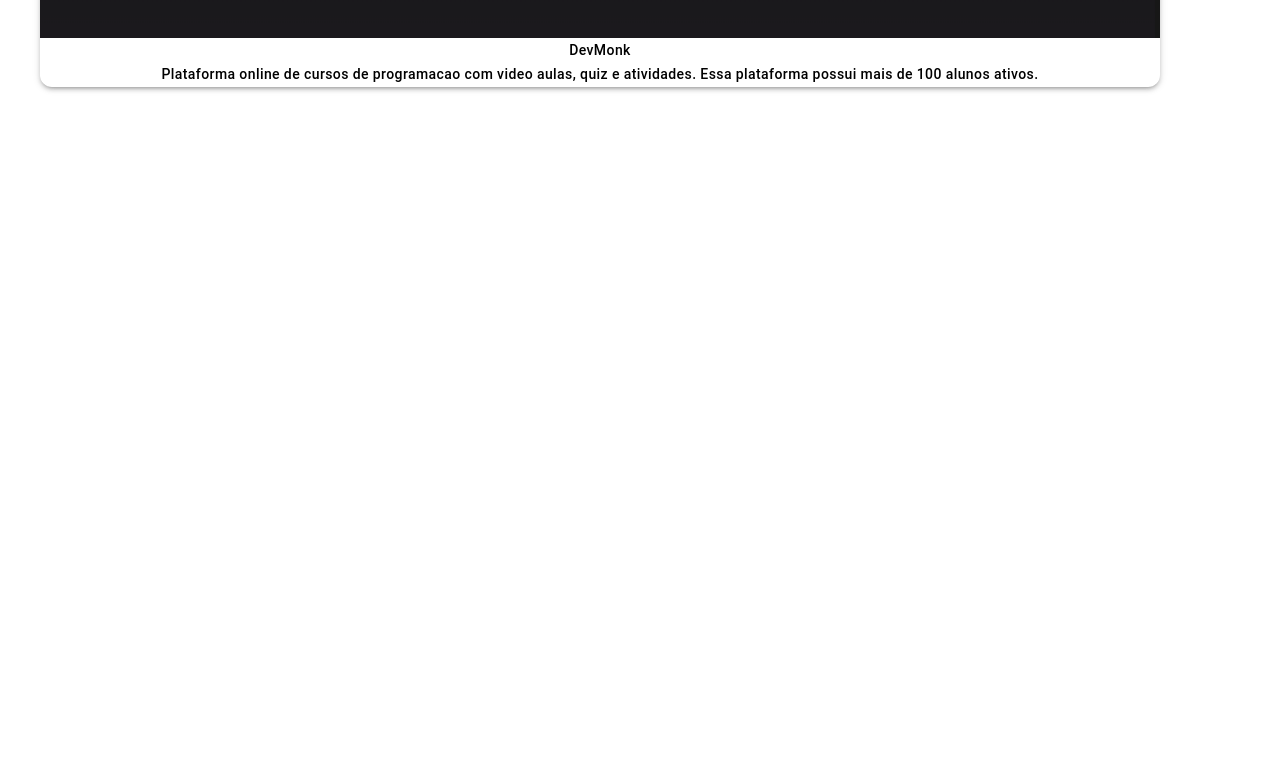
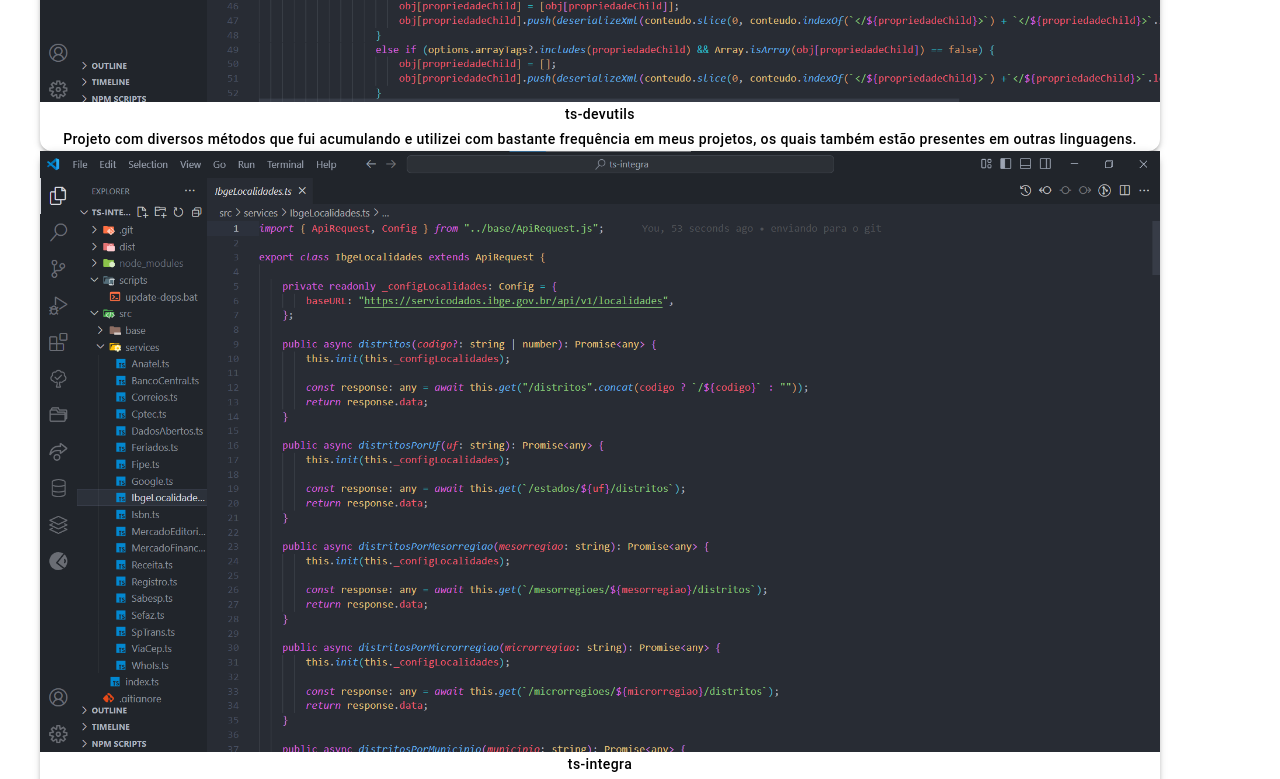
Before and after one commit to josedinizdev/josedinizdev.github.io, a Next.js app: page /projetos in a window 1280 px wide. Shown: the part 660-1439 px from the top of the page. Before the commit the page ends 800 px from the top, so only its background shows below. Built offline with nearby package versions, Linux system fonts and the light colour scheme; what @mui/material-nextjs would draw is missing.

Commit message:
minor: novos projetos adicionados, e correcoes de erros de portugues

```diff
--- a/src/app/projetos/page.tsx
+++ b/src/app/projetos/page.tsx
@@ -2,13 +2,29 @@
 
 const projetos: Projeto[] = [
   {
+    titulo: "ts-devutils",
+    imagem: "/assets/images/ts-devutils.png",
+    descricao: "Projeto com diversos métodos que fui acumulando e utilizei com bastante frequência em meus projetos, os quais também estão presentes em outras linguagens.",
+    ano: "2024",
+    tecnologias: ["TypeScript", "Nodejs"],
+    github: "https://github.com/josedinizdev/ts-devutils"
+  },
+  {
+    titulo: "ts-integra",
+    imagem: "/assets/images/ts-integra.png",
+    descricao: "Projeto com diversas integrações utilizadas em diferentes projetos, centralizadas em um único pacote que pode ser instalado via npm.",
+    ano: "2024",
+    tecnologias: ["TypeScript", "Nodejs"],
+    github: "https://github.com/josedinizdev/ts-integra"
+  },
+  {
     titulo: "DevMonk",
     imagem: "/assets/images/devmonk.png",
-    descricao: "Plataforma online de cursos de programacao com video aulas, quiz e atividades. Essa plataforma possui mais de 100 alunos ativos.",
+    descricao: "Plataforma online de cursos de programação com videoaulas, quizzes e atividades. Atualmente, conta com mais de 100 alunos ativos.",
     ano: "2023",
     tecnologias: ["JavaScript", "React", "MongoDB", "Nodejs"],
     site: "https://devmonk.com.br/"
-  }
+  },
 ]
 
 export default function Projetos() {
--- a/src/components/cards/CardProjeto.tsx
+++ b/src/components/cards/CardProjeto.tsx
@@ -44,7 +44,7 @@
   return (
     <>
       <Button
-        className="w-full overflow-hidden"
+        className="w-full h-fit overflow-hidden"
         onClick={() => setDetalhe(true)}
         sx={{
           display: "flex",
@@ -62,7 +62,7 @@
           <img
             src={props.imagem}
             alt={props.titulo}
-            style={{ width: "100%", height: "auto" }}
+            style={{ width: "100%", height: "auto", objectFit: "cover" }}
           />
         </div>
         <div className="w-full flex flex-col p-4 justify-start items-start gap-2">
```
Also changed, not shown: public/assets/images/ts-devutils.png (added), public/assets/images/ts-integra.png (added).
